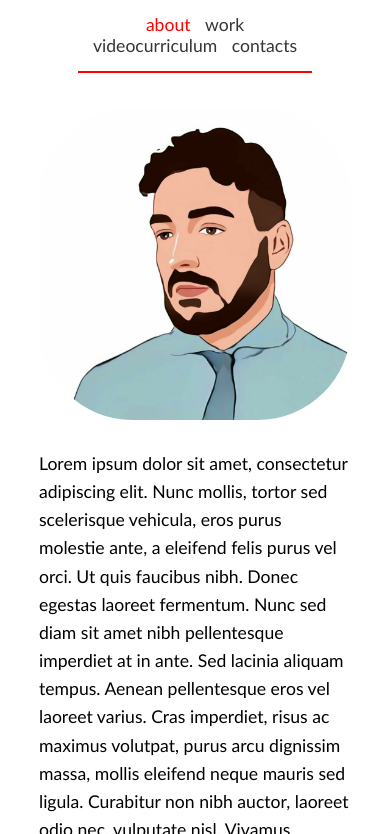
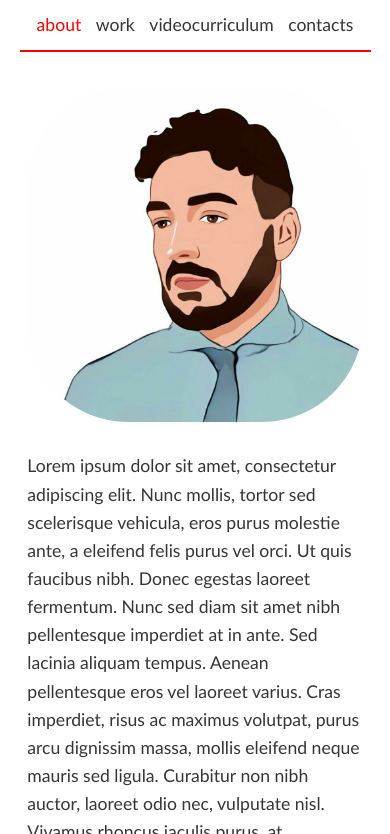
Before and after one commit to AndreaStella97/Andrea-Stella, a plain HTML site: page index.html in a window 390 px wide. Shown: the part 52-886 px from the top of the page. Drawn offline with Linux system fonts and the light colour scheme.

Commit message:
fix graphic mobile

```diff
--- a/main.css
+++ b/main.css
@@ -80,15 +80,22 @@ p {
 
 @media (max-width: 767px) {
     body {
-        color: black
+        font-weight: normal;
+    }
+    #header h1 {
+        font-weight: normal;
+        font-size: 1.1em;
+        letter-spacing: 5px;
+    }
+    #navbar {
+        padding: 0px 5%;
     }
     #navbar li {
         display: inline-block;
         margin: 0px 5px
     }
-    #header h1 {
-        font-size: 1.1em;
-        letter-spacing: 5px;
+    #article {
+        padding: 20px 7%
     }
     .roundImg {
         -moz-border-radius: 100%;
```
